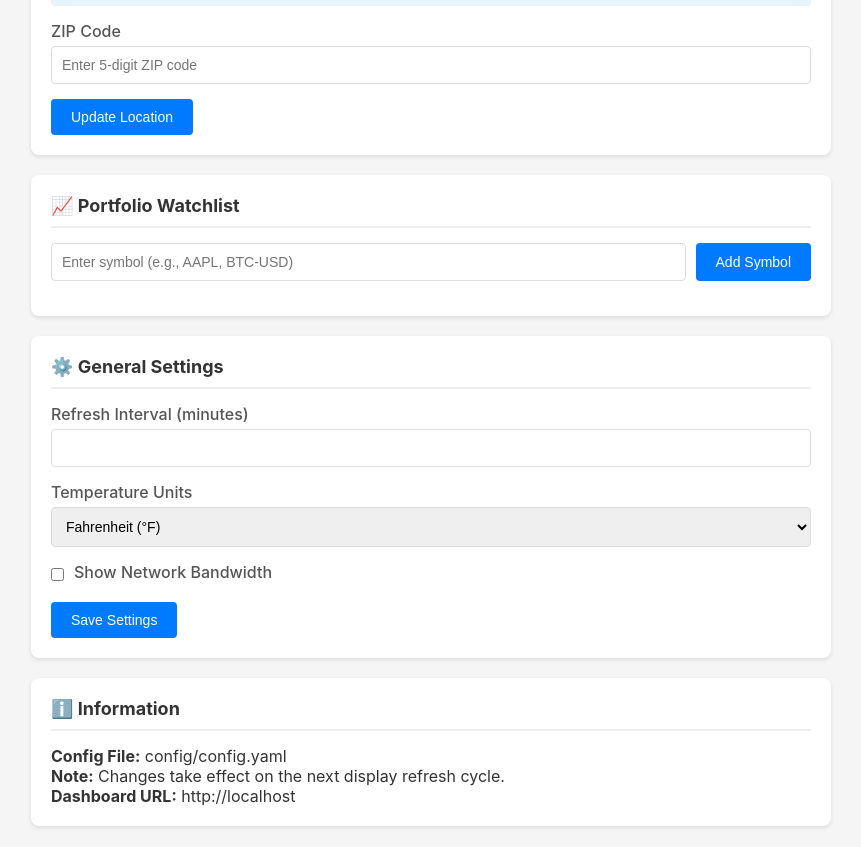
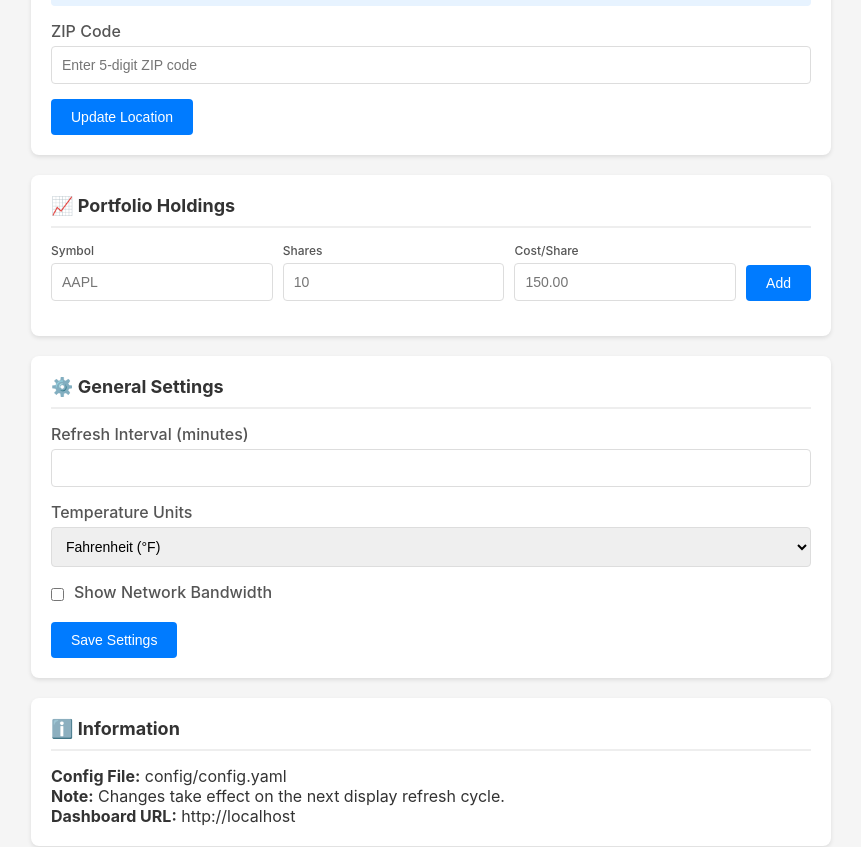
Before and after one commit to DavidPrevost/sturdy-bassoon, a Flask app: template src/web/templates/index.html in a window 1280 px wide. Shown: the part 218-1065 px from the top of the page, without its empty margins (209-1070 px from the left). Run offline with Flask 3, Linux system fonts and the light colour scheme; the template is opened without the code that fills it, so the values that code supplies are empty.

Commit message:
Add portfolio holdings management to web dashboard
- Add API endpoints for holdings CRUD (shares, cost_basis)
- Update HTML template with holdings form (symbol, shares, cost/share)
- Inline editing for existing holdings with Save button
- Auto-sync symbols list when holdings change

```diff
--- a/src/web/dashboard.py
+++ b/src/web/dashboard.py
@@ -156,6 +156,118 @@ def remove_portfolio_symbol(symbol):
     return jsonify({'success': True, 'symbols': config['portfolio'].get('symbols', [])})
 
 
+@app.route('/api/portfolio/holdings', methods=['GET'])
+def get_portfolio_holdings():
+    """Get current portfolio holdings with shares and cost basis."""
+    config = load_config()
+    holdings = config.get('portfolio', {}).get('holdings', [])
+    return jsonify({'holdings': holdings})
+
+
+@app.route('/api/portfolio/holdings', methods=['POST'])
+def update_portfolio_holdings():
+    """Update all portfolio holdings."""
+    data = request.json
+    config = load_config()
+
+    if 'holdings' in data:
+        holdings = data['holdings']
+
+        if not isinstance(holdings, list):
+            return jsonify({'error': 'holdings must be a list'}), 400
+
+        # Validate each holding
+        for h in holdings:
+            if 'symbol' not in h:
+                return jsonify({'error': 'Each holding must have a symbol'}), 400
+            h['symbol'] = h['symbol'].upper().strip()
+            h['shares'] = float(h.get('shares', 0))
+            h['cost_basis'] = float(h.get('cost_basis', 0))
+
+        # Update config
+        if 'portfolio' not in config:
+            config['portfolio'] = {}
+
+        config['portfolio']['holdings'] = holdings
+
+        # Also update symbols list to match
+        config['portfolio']['symbols'] = [h['symbol'] for h in holdings]
+
+        save_config(config)
+
+        return jsonify({'success': True, 'holdings': holdings})
+
+    return jsonify({'error': 'Missing holdings'}), 400
+
+
+@app.route('/api/portfolio/holding', methods=['POST'])
+def add_portfolio_holding():
+    """Add or update a single holding."""
+    data = request.json
+    config = load_config()
+
+    if 'symbol' not in data:
+        return jsonify({'error': 'Missing symbol'}), 400
+
+    symbol = data['symbol'].upper().strip()
+    shares = float(data.get('shares', 0))
+    cost_basis = float(data.get('cost_basis', 0))
+
+    if not symbol:
+        return jsonify({'error': 'Invalid symbol'}), 400
+
+    # Initialize if needed
+    if 'portfolio' not in config:
+        config['portfolio'] = {}
+    if 'holdings' not in config['portfolio']:
+        config['portfolio']['holdings'] = []
+    if 'symbols' not in config['portfolio']:
+        config['portfolio']['symbols'] = []
+
+    # Check if symbol already exists
+    existing = None
+    for i, h in enumerate(config['portfolio']['holdings']):
+        if h['symbol'] == symbol:
+            existing = i
+            break
+
+    holding = {'symbol': symbol, 'shares': shares, 'cost_basis': cost_basis}
+
+    if existing is not None:
+        config['portfolio']['holdings'][existing] = holding
+    else:
+        config['portfolio']['holdings'].append(holding)
+        if symbol not in config['portfolio']['symbols']:
+            config['portfolio']['symbols'].append(symbol)
+
+    save_config(config)
+
+    return jsonify({'success': True, 'holdings': config['portfolio']['holdings']})
+
+
+@app.route('/api/portfolio/holding/<symbol>', methods=['DELETE'])
+def remove_portfolio_holding(symbol):
+    """Remove a holding from portfolio."""
+    config = load_config()
+    symbol = symbol.upper().strip()
+
+    if 'portfolio' in config:
+        # Remove from holdings
+        if 'holdings' in config['portfolio']:
+            config['portfolio']['holdings'] = [
+                h for h in config['portfolio']['holdings']
+                if h['symbol'] != symbol
+            ]
+
+        # Remove from symbols
+        if 'symbols' in config['portfolio'] and symbol in config['portfolio']['symbols']:
+            config['portfolio']['symbols'].remove(symbol)
+
+        save_config(config)
+
+    return jsonify({'success': True, 'holdings': config['portfolio'].get('holdings', [])})
+
+
 @app.route('/api/settings', methods=['POST'])
 def update_settings():
     """Update general settings."""
--- a/src/web/templates/index.html
+++ b/src/web/templates/index.html
@@ -181,6 +181,55 @@
             grid-template-columns: 1fr 1fr;
             gap: 10px;
         }
+
+        .grid-3 {
+            display: grid;
+            grid-template-columns: 1fr 1fr 1fr;
+            gap: 10px;
+        }
+
+        .holding-item {
+            display: grid;
+            grid-template-columns: 80px 80px 80px auto;
+            gap: 10px;
+            align-items: center;
+            padding: 10px;
+            border: 1px solid #eee;
+            border-radius: 4px;
+            margin-bottom: 8px;
+            background: #f9f9f9;
+        }
+
+        .holding-item input {
+            padding: 6px;
+            font-size: 12px;
+        }
+
+        .holding-symbol {
+            font-weight: 600;
+            font-family: 'Courier New', monospace;
+        }
+
+        .add-holding-form {
+            display: grid;
+            grid-template-columns: 1fr 1fr 1fr auto;
+            gap: 10px;
+            margin-bottom: 15px;
+            align-items: end;
+        }
+
+        .add-holding-form .form-group {
+            margin-bottom: 0;
+        }
+
+        .add-holding-form label {
+            font-size: 12px;
+        }
+
+        .small-btn {
+            padding: 6px 12px;
+            font-size: 12px;
+        }
     </style>
 </head>
 <body>
@@ -214,23 +263,39 @@
             <button onclick="updateWeatherLocation()">Update Location</button>
         </div>
 
-        <!-- Portfolio Settings -->
+        <!-- Portfolio Holdings -->
         <div class="card">
-            <h2>📈 Portfolio Watchlist</h2>
+            <h2>📈 Portfolio Holdings</h2>
 
-            <div class="add-symbol-form">
-                <input type="text" id="newSymbol" placeholder="Enter symbol (e.g., AAPL, BTC-USD)" maxlength="10">
-                <button onclick="addSymbol()">Add Symbol</button>
+            <div class="add-holding-form">
+                <div class="form-group">
+                    <label for="newSymbol">Symbol</label>
+                    <input type="text" id="newSymbol" placeholder="AAPL" maxlength="10">
+                </div>
+                <div class="form-group">
+                    <label for="newShares">Shares</label>
+                    <input type="number" id="newShares" placeholder="10" step="0.01" min="0">
+                </div>
+                <div class="form-group">
+                    <label for="newCostBasis">Cost/Share</label>
+                    <input type="number" id="newCostBasis" placeholder="150.00" step="0.01" min="0">
+                </div>
+                <button onclick="addHolding()">Add</button>
             </div>
 
-            <ul class="symbol-list" id="symbolList">
-                {% for symbol in config.portfolio.symbols %}
-                <li class="symbol-item">
-                    <span class="symbol-name">{{ symbol }}</span>
-                    <button class="danger" onclick="removeSymbol('{{ symbol }}')">Remove</button>
-                </li>
+            <div id="holdingsList">
+                {% for holding in config.portfolio.holdings %}
+                <div class="holding-item" data-symbol="{{ holding.symbol }}">
+                    <span class="holding-symbol">{{ holding.symbol }}</span>
+                    <input type="number" class="shares-input" value="{{ holding.shares }}" step="0.01" min="0" title="Shares">
+                    <input type="number" class="cost-input" value="{{ holding.cost_basis }}" step="0.01" min="0" title="Cost/Share">
+                    <div>
+                        <button class="small-btn secondary" onclick="updateHolding('{{ holding.symbol }}', this)">Save</button>
+                        <button class="small-btn danger" onclick="removeHolding('{{ holding.symbol }}')">×</button>
+                    </div>
+                </div>
                 {% endfor %}
-            </ul>
+            </div>
         </div>
 
         <!-- General Settings -->
@@ -308,8 +373,10 @@
             }
         }
 
-        async function addSymbol() {
+        async function addHolding() {
             const symbol = document.getElementById('newSymbol').value.trim().toUpperCase();
+            const shares = parseFloat(document.getElementById('newShares').value) || 0;
+            const costBasis = parseFloat(document.getElementById('newCostBasis').value) || 0;
 
             if (!symbol) {
                 showAlert('Please enter a symbol', 'error');
@@ -317,42 +384,66 @@
             }
 
             try {
-                const response = await fetch('/api/portfolio/symbol', {
+                const response = await fetch('/api/portfolio/holding', {
                     method: 'POST',
                     headers: { 'Content-Type': 'application/json' },
-                    body: JSON.stringify({ symbol: symbol })
+                    body: JSON.stringify({ symbol, shares, cost_basis: costBasis })
                 });
 
                 const data = await response.json();
 
                 if (response.ok) {
-                    showAlert(`Added ${symbol} to watchlist!`, 'success');
+                    showAlert(`Added ${symbol} to portfolio!`, 'success');
                     setTimeout(() => location.reload(), 1000);
                 } else {
-                    showAlert(data.error || 'Failed to add symbol', 'error');
+                    showAlert(data.error || 'Failed to add holding', 'error');
                 }
             } catch (error) {
                 showAlert('Network error: ' + error.message, 'error');
             }
         }
 
-        async function removeSymbol(symbol) {
-            if (!confirm(`Remove ${symbol} from watchlist?`)) {
+        async function updateHolding(symbol, btn) {
+            const row = btn.closest('.holding-item');
+            const shares = parseFloat(row.querySelector('.shares-input').value) || 0;
+            const costBasis = parseFloat(row.querySelector('.cost-input').value) || 0;
+
+            try {
+                const response = await fetch('/api/portfolio/holding', {
+                    method: 'POST',
+                    headers: { 'Content-Type': 'application/json' },
+                    body: JSON.stringify({ symbol, shares, cost_basis: costBasis })
+                });
+
+                const data = await response.json();
+
+                if (response.ok) {
+                    showAlert(`Updated ${symbol}`, 'success');
+                } else {
+                    showAlert(data.error || 'Failed to update holding', 'error');
+                }
+            } catch (error) {
+                showAlert('Network error: ' + error.message, 'error');
+            }
+        }
+
+        async function removeHolding(symbol) {
+            if (!confirm(`Remove ${symbol} from portfolio?`)) {
                 return;
             }
 
             try {
-                const response = await fetch(`/api/portfolio/symbol/${symbol}`, {
+                const response = await fetch(`/api/portfolio/holding/${symbol}`, {
                     method: 'DELETE'
                 });
 
                 const data = await response.json();
 
                 if (response.ok) {
-                    showAlert(`Removed ${symbol} from watchlist`, 'success');
+                    showAlert(`Removed ${symbol}`, 'success');
                     setTimeout(() => location.reload(), 1000);
                 } else {
-                    showAlert('Failed to remove symbol', 'error');
+                    showAlert('Failed to remove holding', 'error');
                 }
             } catch (error) {
                 showAlert('Network error: ' + error.message, 'error');
@@ -391,7 +482,7 @@
         });
 
         document.getElementById('newSymbol').addEventListener('keypress', (e) => {
-            if (e.key === 'Enter') addSymbol();
+            if (e.key === 'Enter') addHolding();
         });
     </script>
 </body>
```
